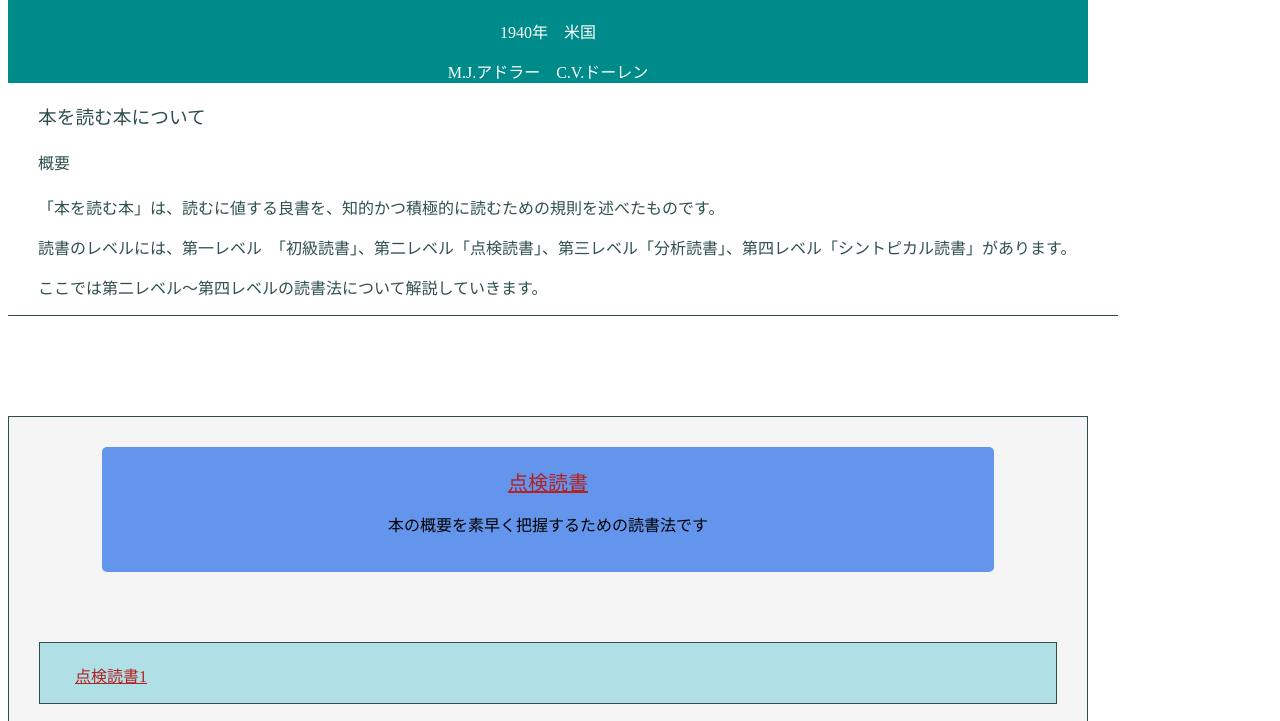
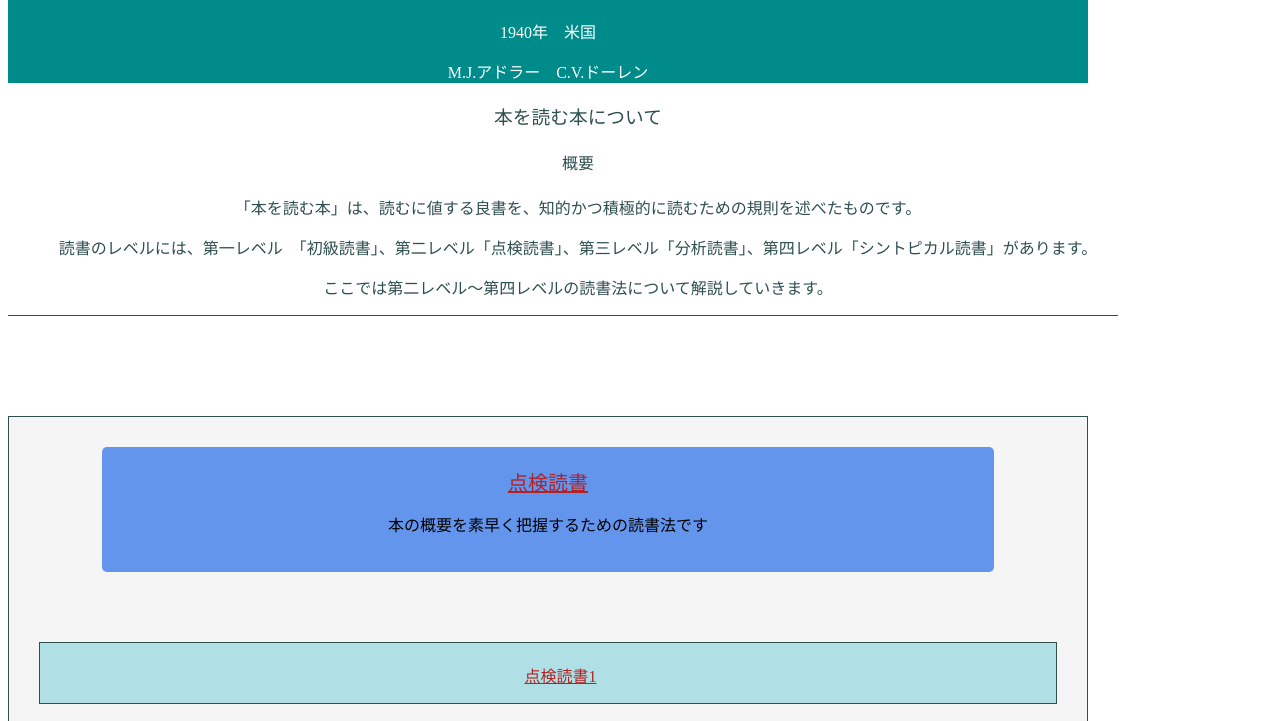
Before and after one commit to nynal/nagatt, a plain HTML site: page index.html in a window 1280 px wide. Shown: the part 70-791 px from the top of the page. Drawn offline with Linux system fonts and the light colour scheme.

Commit message:
Update stylesheet.css

```diff
--- a/stylesheet.css
+++ b/stylesheet.css
@@ -1,5 +1,10 @@
 * {
   font-weight: normal;
+}
+
+body {
+  width: 1140px;
+  text-align: center;
 }
 
 li {
```
